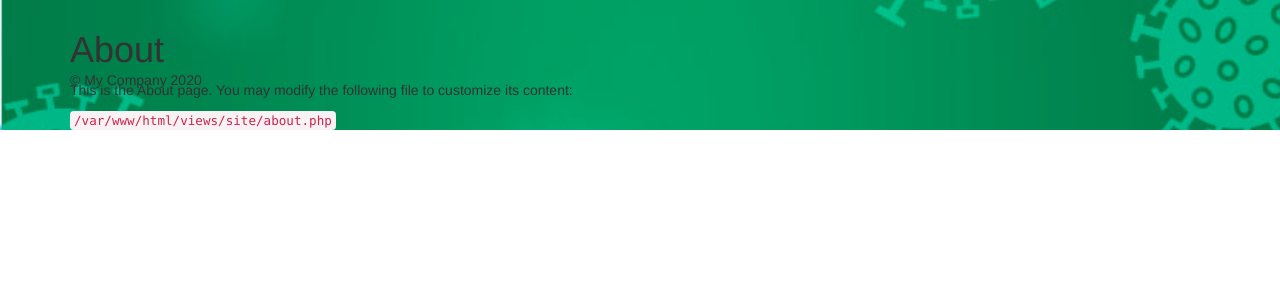
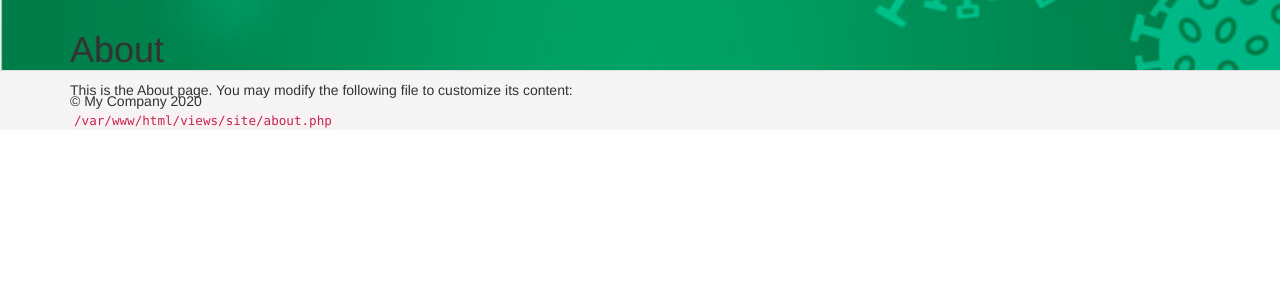
Before and after one commit to david91chm/covid19, a Yii app: template views/site/about.php in a window 1280 px wide. Shown: the top 300 px of the page. Run offline with PHP 8.4 and a stand-in for Yii, Linux system fonts and the light colour scheme; the template is opened without the code that fills it, so the values that code supplies are empty; some libraries are stand-ins or nearby versions.

Commit message:
Style d91 2

```diff
--- a/views/site/index.php
+++ b/views/site/index.php
@@ -40,7 +40,7 @@ $this->title = 'Inicio';
 	<!-- ************************* Bibliografia ************************* -->
 	<?= $this->render("bibliografia") ?>
 
-	<!-- ************************* Content Secction ************************* -->
+	<!-- ************************* Content Secction *************************
 	<div class="page-header">
 		<h1>Header 1</h1>
 	</div>
@@ -62,5 +62,5 @@ $this->title = 'Inicio';
 			<p>Content 2</p>
 			<p>hola mundo</p>
 		</div>
-	</div>
+	</div>-->
 </div>
--- a/web/css/website.css
+++ b/web/css/website.css
@@ -1,3 +1,11 @@
+@font-face {
+  font-family: "Montserrat-Bold";
+  src: url("../fonts/Montserrat-Bold.ttf");
+}
+@font-face {
+  font-family: "Montserrat-Regular";
+  src: url("../fonts/Montserrat-Regular.ttf");
+}
 html,
 body {
   min-height: 100%;
@@ -15,6 +23,25 @@ body {
 .wrap > .container-fluid {
   padding-right: 0px;
   padding-left: 0px;
+}
+.titleMain {
+  font-family: Montserrat-Bold;
+  color: #fff;
+  font-weight: bold;
+  margin-top: 25px;
+  padding-left: 15px;
+}
+.titleMain h1 {
+  font-size: 55px;
+  margin-bottom: 0px;
+  display: inline-grid;
+}
+.titleMain h1 small {
+  font-size: 15px;
+  color: #fff;
+}
+.site-index {
+  font-family: Montserrat-Regular;
 }
 .site-index .page-header {
   background-color: #157b4e;
@@ -122,3 +149,9 @@ body {
   /*margin: 13px 0 0 -25px;*/
   margin: -10px 0 0 0px;
 }
+.footer {
+  height: 60px;
+  background-color: #f5f5f5;
+  border-top: 1px solid #ddd;
+  padding-top: 20px;
+}
--- a/web/css/website.less
+++ b/web/css/website.less
@@ -1,8 +1,15 @@
+@font-face{
+	font-family:"Montserrat-Bold";
+	src:url("../fonts/Montserrat-Bold.ttf");
+}
+@font-face{
+	font-family:"Montserrat-Regular";
+	src:url("../fonts/Montserrat-Regular.ttf");
+}
 html,
 body {
     min-height: 100%;
 }
-
 .wrap {
     min-height: 100%;
     height: auto;
@@ -19,7 +26,24 @@ body {
     padding-right: 0px;
 	padding-left: 0px;
 }
+.titleMain{
+	font-family:Montserrat-Bold;
+	color:#fff;
+	font-weight:bold;
+	margin-top:25px;
+	padding-left:15px;
+	h1{
+		font-size:55px;
+		margin-bottom: 0px;
+		display: inline-grid;
+		small{
+			font-size:15px;
+			color:#fff;
+		}
+	}
+}
 .site-index{
+	font-family:Montserrat-Regular;
 	.page-header{
 		background-color: #157b4e;
 		border:1px solid #024b2b;
@@ -147,3 +171,9 @@ body {
 		margin: -10px 0 0 0px;
 	}
 }
+.footer {
+    height: 60px;
+    background-color: #f5f5f5;
+    border-top: 1px solid #ddd;
+    padding-top: 20px;
+}
```
Also changed, not shown: views/layouts/site.php (+25 -19 lines), web/fonts/Montserrat-Bold.ttf (added), web/fonts/Montserrat-Regular.ttf (added), web/images/Bannner2019D.jpg (added), web/images/covid-19.png (added).
